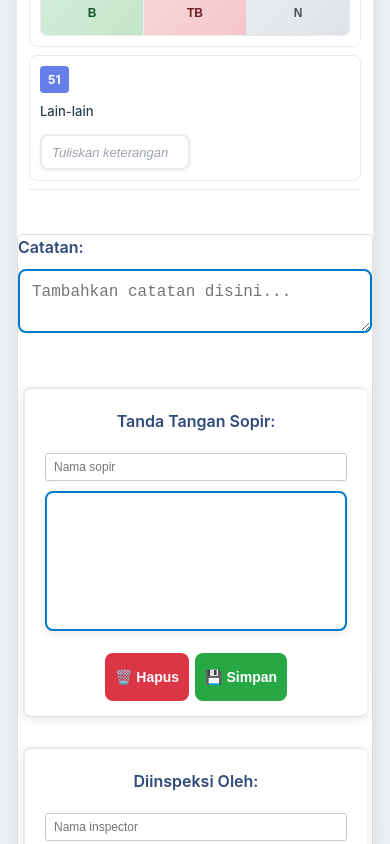
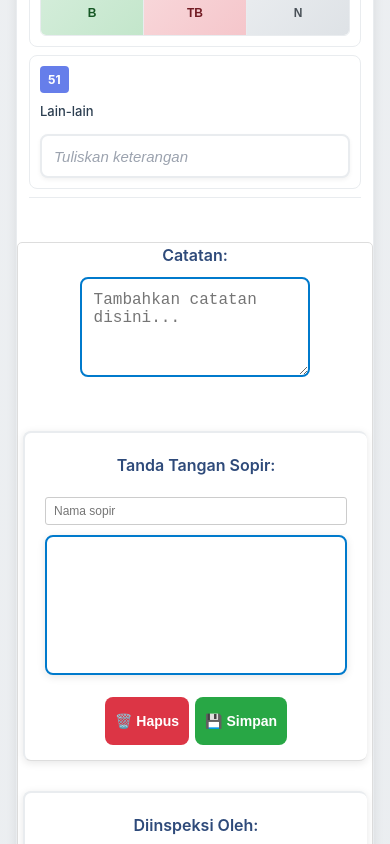
Before and after one commit to geriorio/Project2_SMT, an Angular app: page /checklist in a window 390 px wide. Shown: the part 9100-9944 px from the top of the page. Built offline with nearby package versions, Linux system fonts and the light colour scheme.

Commit message:
adjust width

```diff
--- a/src/app/checklist/checklist.component.css
+++ b/src/app/checklist/checklist.component.css
@@ -310,7 +310,7 @@
 
 /* Styling khusus untuk input Lain-lain */
 .lain-lain-input {
-  width: 150px;
+  width: 300px;
   display: flex;
   align-items: center;
 }
@@ -324,6 +324,7 @@
   transition: all 0.3s ease;
   background: white;
   min-height: 36px;
+  min-width: 280px;
 }
 
 .lain-lain-text:focus {
@@ -562,16 +563,21 @@
     flex-direction: column;
     min-height: auto;
     gap: 16px;
+    align-items: center;
+    text-align: center;
   }
 
   .mobile-only.notes-textarea {
-    width: 100%;
-    min-height: 80px;
-    max-height: 120px;
+    width: 95%;
+    max-width: 500px;
+    min-height: 120px;
+    max-height: 180px;
     border: 2px solid #e9ecef;
     border-radius: 8px;
     padding: 15px;
+    margin: 0 auto;
     order: 1;
+    text-align: left;
   }
 
   .mobile-only.signatures {
@@ -1083,6 +1089,19 @@
     border: 1px solid #e9ecef;
   }
 
+  .lain-lain-input {
+    width: 100%;
+    max-width: none;
+  }
+
+  .lain-lain-text {
+    width: 100%;
+    min-width: 100%;
+    padding: 12px 15px;
+    font-size: 16px;
+    min-height: 48px;
+  }
+
   .condition-btn {
     font-size: 13px;
     padding: 14px 8px;
@@ -1281,6 +1300,17 @@
     min-height: 44px;
   }
 
+  .lain-lain-input {
+    width: 100%;
+  }
+
+  .lain-lain-text {
+    width: 100%;
+    padding: 10px 12px;
+    font-size: 15px;
+    min-height: 44px;
+  }
+
   .btn {
     padding: 10px 16px;
     font-size: 14px;
@@ -1377,6 +1407,7 @@
     margin-bottom: 8px;
     color: #2E4A7A;
     font-size: 16px;
+    text-align: center;
   }
 
   .disposal-section h3 {
@@ -1437,8 +1468,8 @@
   }
 
   .mobile-only.notes-textarea {
-    min-height: 60px;
-    max-height: 100px;
+    min-height: 100px;
+    max-height: 150px;
   }
 }
 
```
